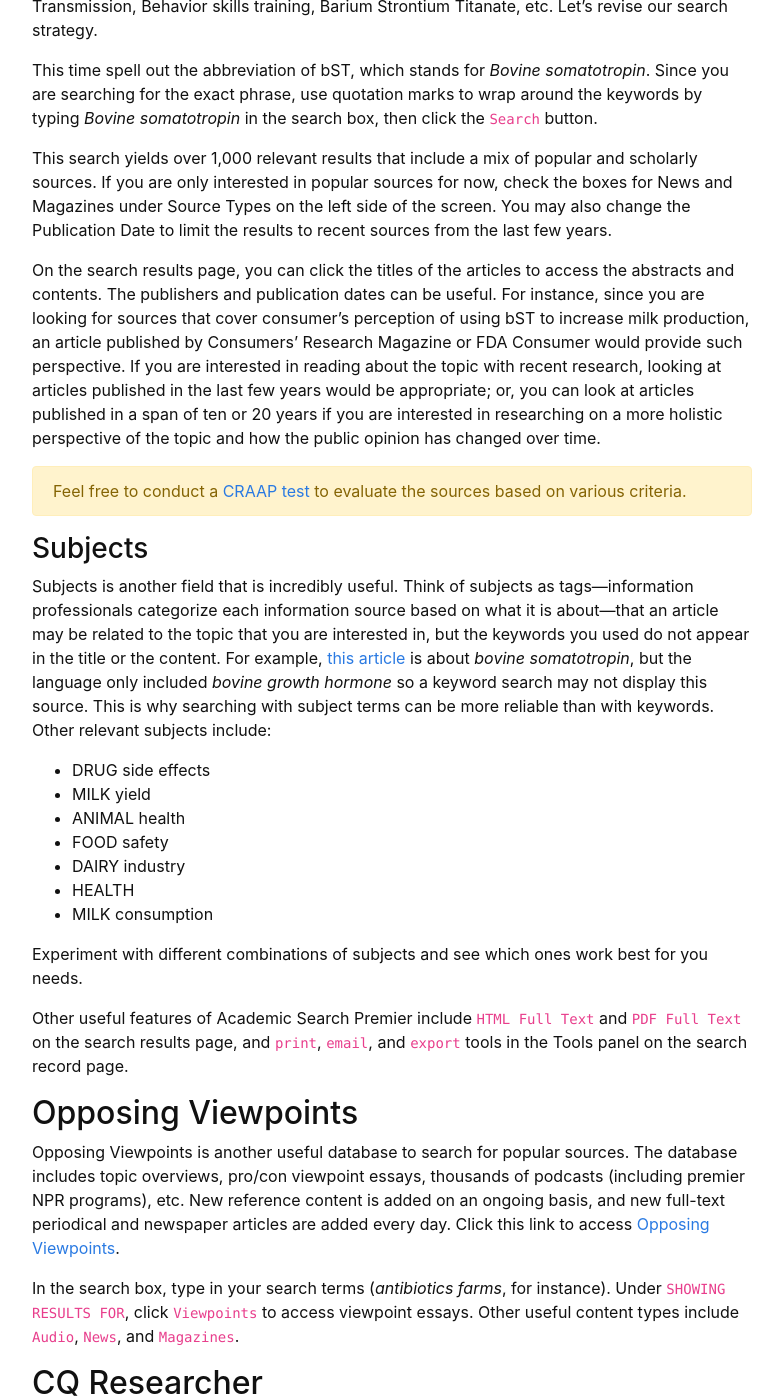
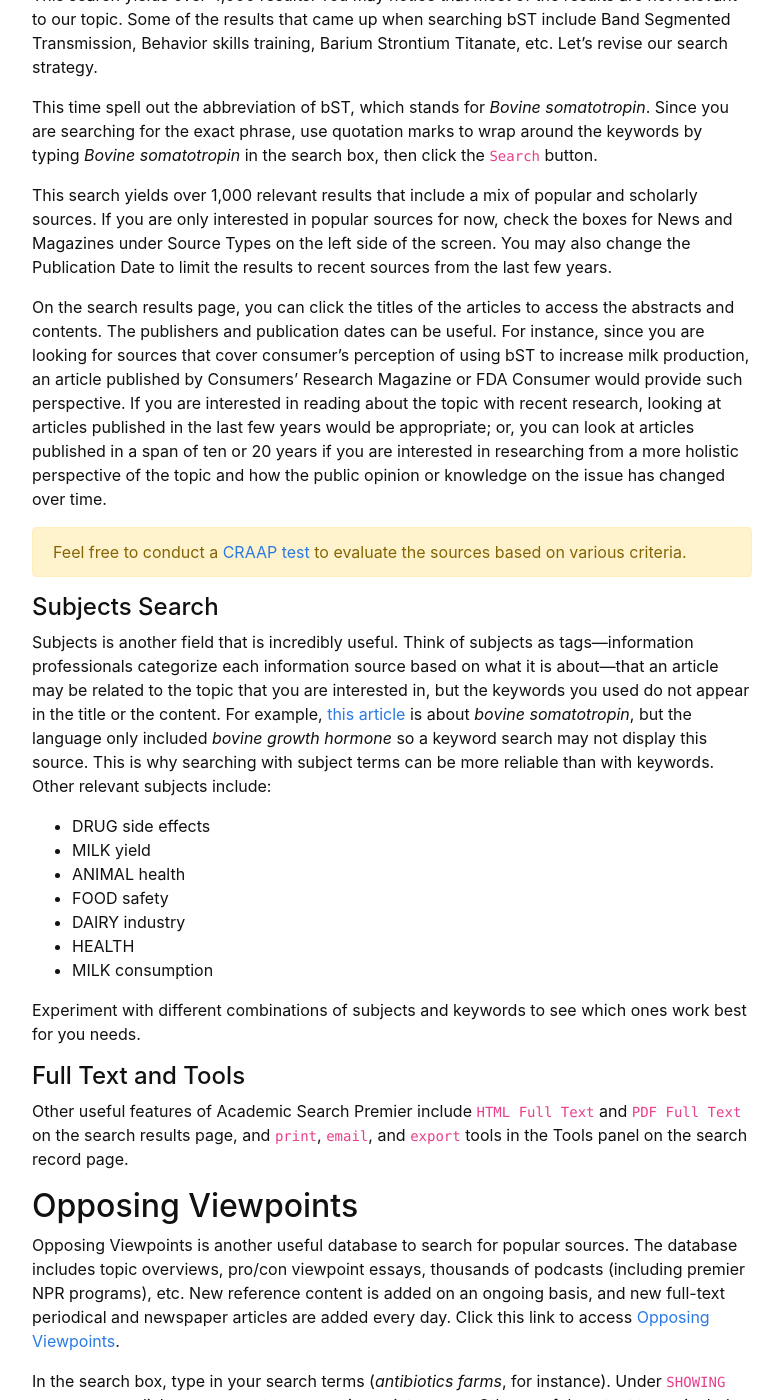
Before and after one commit to hanwendong1/AVS463-f20, a Jekyll site: the page built from content/2-Popular-Sources.md, in a window 1280 px wide and 1400 px high, scrolled down 506 px. Shown: the whole window, without its empty margins (248-1031 px from the left). Built offline with Jekyll 4.4.1, drawn with Linux system fonts in a browser that asks for light colours.

Commit message:
Update 2-Popular-Sources.md

```diff
--- a/content/2-Popular-Sources.md
+++ b/content/2-Popular-Sources.md
@@ -9,6 +9,8 @@ The assignment requires gathering information on consumers’ perceptions of you
 
 Academic Search Premier is a multi-disciplinary database that contains full-text versions of thousands of publications, including academic titles, popular magazines, and newspapers. Since it covers nearly all fields of study, it's a good place to start a research project.
 
+#### Keywords Search
+
 You can access Academic Search Premier from the [library’s homepage](https://www.lib.uidaho.edu/) under the catalog search bar. Once you log in with you UI credentials, you can type in your keyword search terms in the search box. For example, if your topic is **Use of bST (growth hormone) to increase milk production**, you can type bST in the search box and click the `Search` button.
 
 This search yields over 4,000 results. You may notice that most of the results are not relevant to our topic. Some of the results that came up when searching bST include Band Segmented Transmission, Behavior skills training, Barium Strontium Titanate, etc. Let’s revise our search strategy.
@@ -17,12 +19,12 @@ This time spell out the abbreviation of bST, which stands for *Bovine somatotrop
 
 This search yields over 1,000 relevant results that include a mix of popular and scholarly sources. If you are only interested in popular sources for now, check the boxes for News and Magazines under Source Types on the left side of the screen. You may also change the Publication Date to limit the results to recent sources from the last few years.
 
-On the search results page, you can click the titles of the articles to access the abstracts and contents. The publishers and publication dates can be useful. For instance, since you are looking for sources that cover consumer’s perception of using bST to increase milk production, an article published by Consumers' Research Magazine or FDA Consumer would provide such perspective. If you are interested in reading about the topic with recent research, looking at articles published in the last few years would be appropriate; or, you can look at articles published in a span of ten or 20 years if you are interested in researching on a more holistic perspective of the topic and how the public opinion has changed over time.
+On the search results page, you can click the titles of the articles to access the abstracts and contents. The publishers and publication dates can be useful. For instance, since you are looking for sources that cover consumer’s perception of using bST to increase milk production, an article published by Consumers' Research Magazine or FDA Consumer would provide such perspective. If you are interested in reading about the topic with recent research, looking at articles published in the last few years would be appropriate; or, you can look at articles published in a span of ten or 20 years if you are interested in researching from a more holistic perspective of the topic and how the public opinion or knowledge on the issue has changed over time.
 
 {% capture text %}Feel free to conduct a [CRAAP test](https://libguides.uidaho.edu/c.php?g=363237&p=2453602) to evaluate the sources based on various criteria.{% endcapture %}
 {% include alert.md text=text color="warning" %}
 
-### Subjects
+#### Subjects Search
 
 Subjects is another field that is incredibly useful. Think of subjects as tags—information professionals categorize each information source based on what it is about—that an article may be related to the topic that you are interested in, but the keywords you used do not appear in the title or the content. For example, [this article](https://uidaho.idm.oclc.org/login?url=http://search.ebscohost.com/login.aspx?direct=true&db=f5h&AN=9610111153&site=ehost-live&scope=site) is about *bovine somatotropin*, but the language only included *bovine growth hormone* so a keyword search may not display this source. This is why searching with subject terms can be more reliable than with keywords.
 Other relevant subjects include:
@@ -34,7 +36,9 @@ Other relevant subjects include:
 -	HEALTH
 -	MILK consumption
 
-Experiment with different combinations of subjects and see which ones work best for you needs.
+Experiment with different combinations of subjects and keywords to see which ones work best for you needs.
+
+#### Full Text and Tools
 
 Other useful features of Academic Search Premier include `HTML Full Text` and `PDF Full Text` on the search results page, and `print`, `email`, and `export` tools in the Tools panel on the search record page.
 
```
